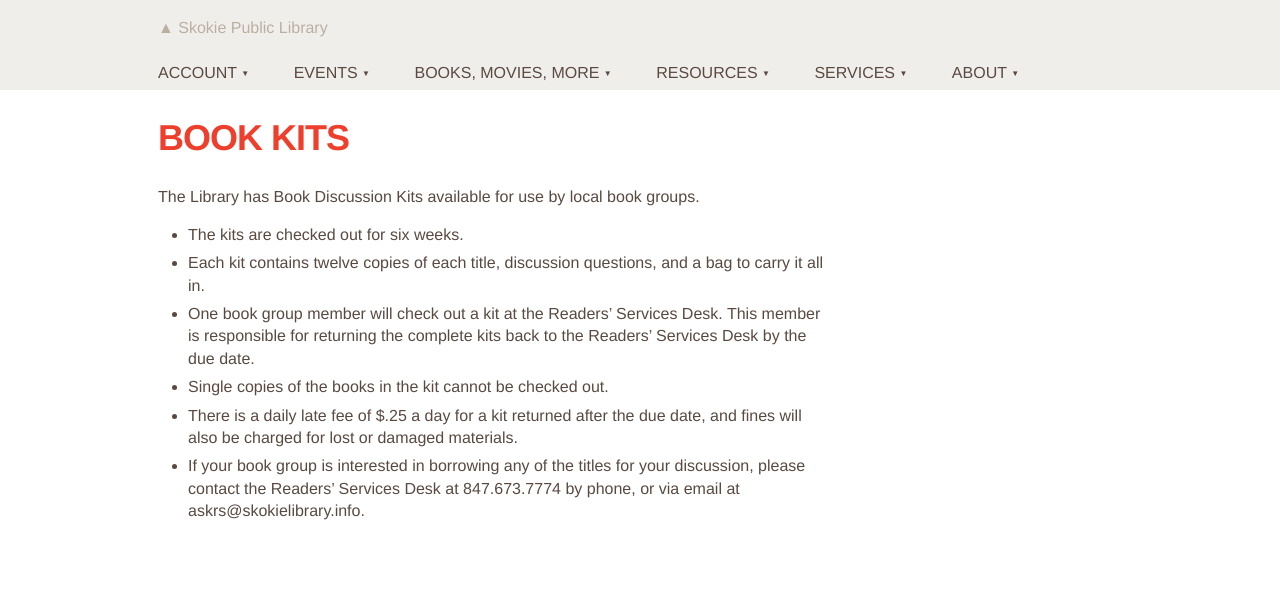
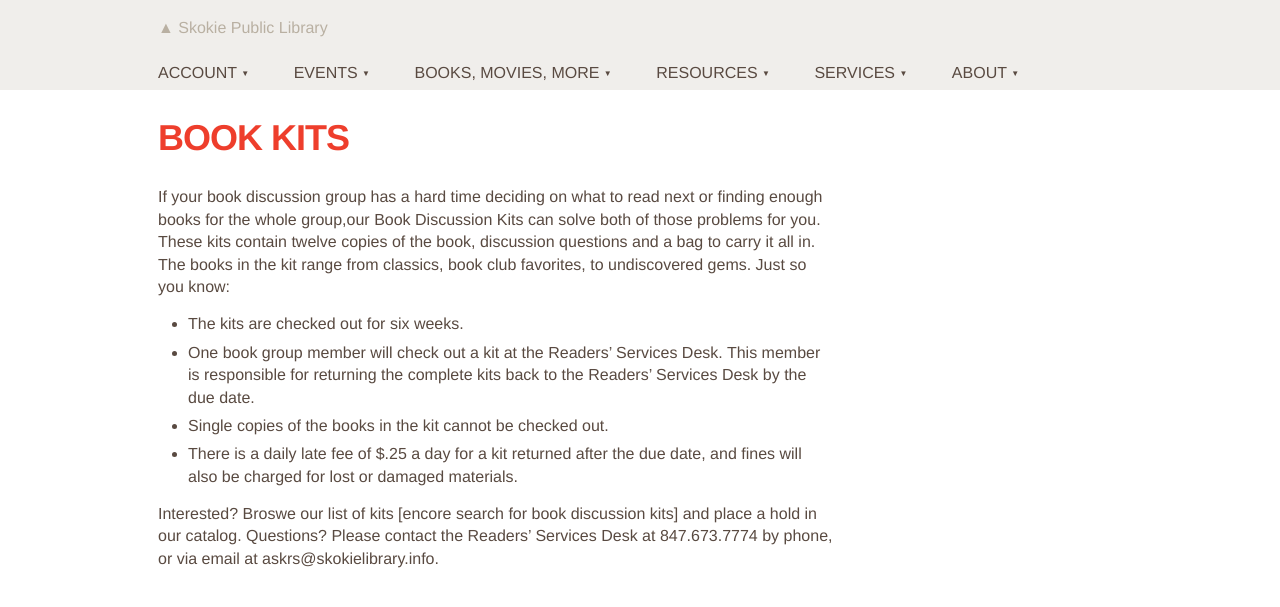
Before and after one commit to skokielibrary/spl-content, a Jekyll site: the page built from _content/lynnanne/books-movies--more--book-discussions--book-kits.markdown, in a window 1280 px wide. Shown: the top 607 px of the page. Built offline with Jekyll 4.4.1, drawn with Linux system fonts in a browser that asks for light colours.

Commit message:
Updated books-movies--more--book-discussions--book-kits.markdown

```diff
--- a/_content/lynnanne/books-movies--more--book-discussions--book-kits.markdown
+++ b/_content/lynnanne/books-movies--more--book-discussions--book-kits.markdown
@@ -4,11 +4,11 @@ title: Book kits
 published: true
 ---
 
-The Library has Book Discussion Kits available for use by local book groups.
+If your book discussion group has a hard time deciding on what to read next or finding enough books for the whole group,our Book Discussion Kits can solve both of those problems for you. These kits contain twelve copies of the book, discussion questions and a bag to carry it all in. The books in the kit range from classics, book club favorites, to undiscovered gems. Just so you know:
 
 -  The kits are checked out for six weeks.
-- Each kit contains twelve copies of each title, discussion questions, and a bag to carry it all in.
 - One book group member will check out a kit at the Readers’ Services Desk.  This member is responsible for returning the complete kits back to the Readers’ Services Desk by the due date.
 - Single copies of the books in the kit cannot be checked out.
 - There is a daily late fee of $.25 a day for a kit returned after the due date, and fines will also be charged for lost or damaged materials.
-- If your book group is interested in borrowing any of the titles for your discussion, please contact the Readers' Services Desk at 847.673.7774 by phone, or via email at askrs@skokielibrary.info.
+
+Interested? Broswe our list of kits [encore search for book discussion kits] and place a hold in our catalog. Questions? Please contact the Readers' Services Desk at 847.673.7774 by phone, or via email at askrs@skokielibrary.info.
```
